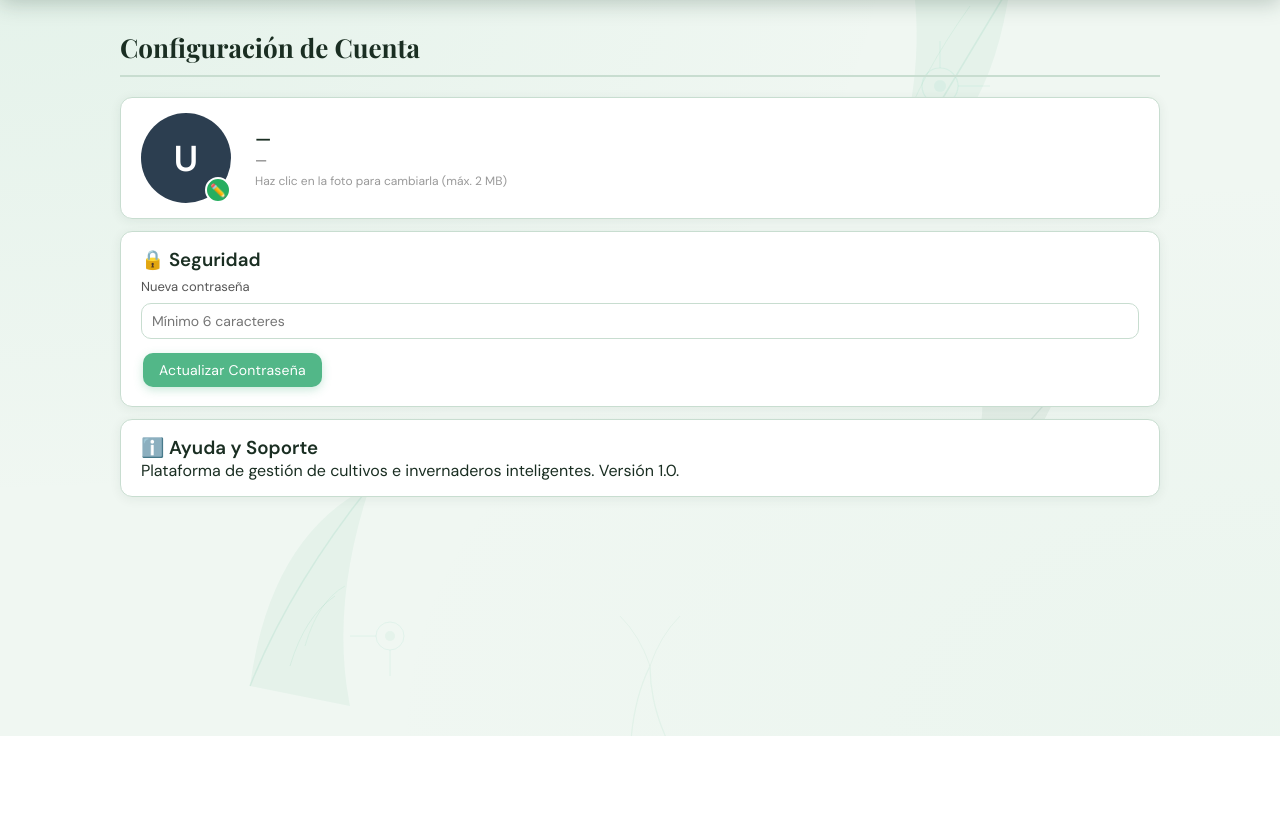
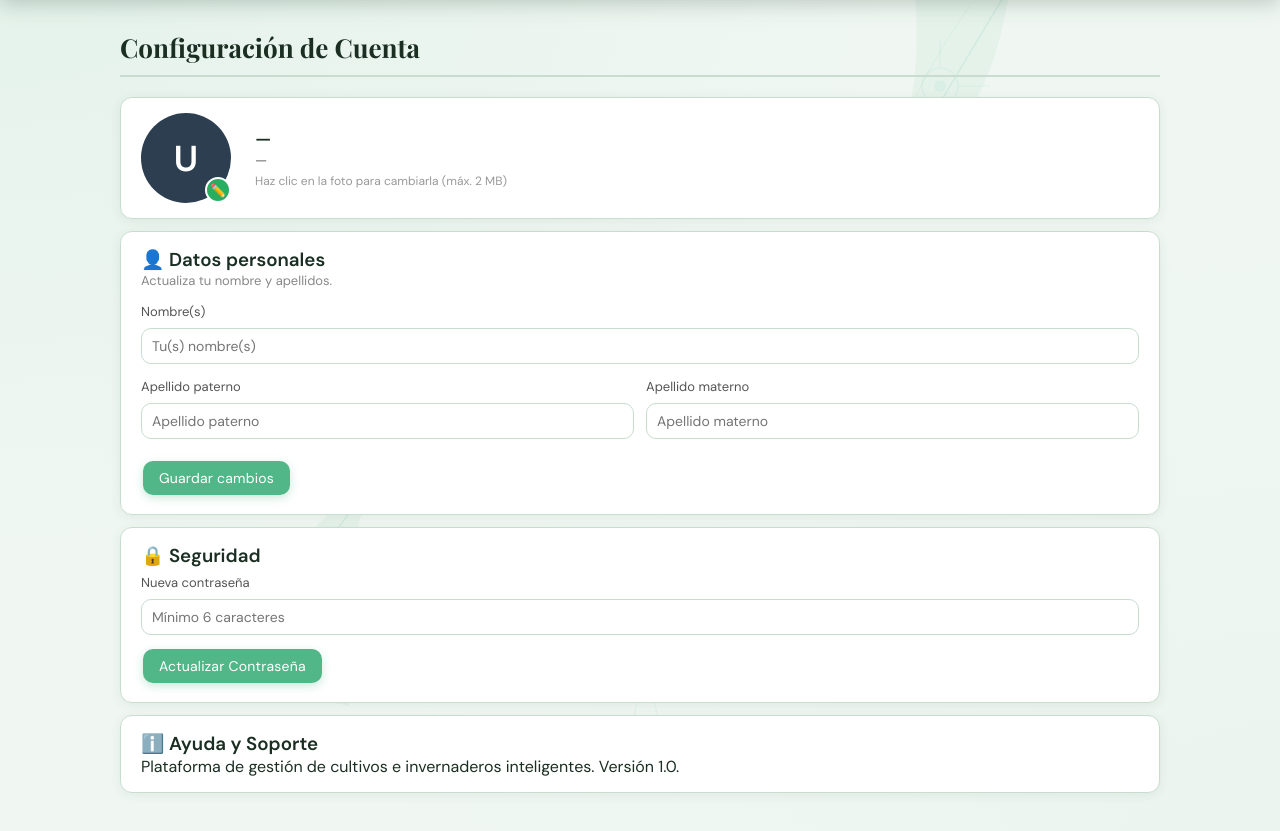
Before and after one commit to Dayz0n/aerogarden, a Flask app: page /dashboard in a window 1280 px wide, after a click on "Perfil". Shown: the part 64-895 px from the top of the page. Before the commit the page ends 800 px from the top, so only its background shows below. Run offline with Flask 3, Linux system fonts and the light colour scheme; the visitor is signed in with stand-in values (Sample User, id 1); data that the repository does not hold is empty.

Commit message:
feat: apellidos en registro y edición de nombre en perfil

```diff
--- a/app.py
+++ b/app.py
@@ -423,19 +423,21 @@ def logout():
 @app.route('/api/auth/registrar', methods=['POST'])
 def registrar_usuario():
     try:
-        data      = request.json
-        nombre    = data.get('nombre')
-        correo    = data.get('correo')
-        contrasena = data.get('contrasena')
+        data               = request.json
+        nombre             = data.get('nombre', '').strip()
+        apellido_paterno   = data.get('apellido_paterno', '').strip()
+        apellido_materno   = data.get('apellido_materno', '').strip()
+        correo             = data.get('correo', '').strip()
+        contrasena         = data.get('contrasena')
 
-        if not nombre or not correo or not contrasena:
+        if not nombre or not apellido_paterno or not apellido_materno or not correo or not contrasena:
             return jsonify({"status": "error", "mensaje": "Datos incompletos"}), 400
 
         conexion = conectar_bd()
         cursor   = conexion.cursor()
         cursor.execute(
-            "INSERT INTO `usuarios` (`nombre`, `correo`, `contraseña`) VALUES (%s, %s, %s)",
-            (nombre, correo, generate_password_hash(contrasena))
+            "INSERT INTO `usuarios` (`nombre`, `apellido_paterno`, `apellido_materno`, `correo`, `contraseña`) VALUES (%s, %s, %s, %s, %s)",
+            (nombre, apellido_paterno, apellido_materno, correo, generate_password_hash(contrasena))
         )
         conexion.commit()
         cursor.close()
@@ -443,6 +445,34 @@ def registrar_usuario():
         return jsonify({"status": "success", "mensaje": "Usuario registrado"})
     except mysql.connector.Error as err:
         return jsonify({"status": "error", "mensaje": str(err)}), 500
+
+
+@app.route('/api/usuario/actualizar_nombre', methods=['POST'])
+@login_requerido
+def actualizar_nombre():
+    try:
+        data             = request.json or {}
+        nombre           = data.get('nombre', '').strip()
+        apellido_paterno = data.get('apellido_paterno', '').strip()
+        apellido_materno = data.get('apellido_materno', '').strip()
+
+        if not nombre or not apellido_paterno or not apellido_materno:
+            return jsonify({"status": "error", "mensaje": "Todos los campos son requeridos"}), 400
+
+        conexion = conectar_bd()
+        cursor   = conexion.cursor()
+        cursor.execute(
+            "UPDATE usuarios SET nombre=%s, apellido_paterno=%s, apellido_materno=%s WHERE correo=%s",
+            (nombre, apellido_paterno, apellido_materno, session['usuario_logueado'])
+        )
+        conexion.commit()
+        cursor.close()
+        conexion.close()
+
+        session['usuario_nombre'] = nombre
+        return jsonify({"status": "success", "mensaje": "Nombre actualizado correctamente"})
+    except Exception as e:
+        return jsonify({"status": "error", "mensaje": str(e)}), 500
 
 
 @app.route('/api/auth/login', methods=['POST'])
@@ -480,7 +510,7 @@ def obtener_usuario():
         conexion = conectar_bd()
         cursor   = conexion.cursor(dictionary=True)
         cursor.execute(
-            "SELECT nombre, correo, foto_perfil FROM usuarios WHERE correo = %s",
+            "SELECT nombre, apellido_paterno, apellido_materno, correo, foto_perfil FROM usuarios WHERE correo = %s",
             (session['usuario_logueado'],)
         )
         usuario = cursor.fetchone()
@@ -491,9 +521,11 @@ def obtener_usuario():
             return jsonify({"error": "Usuario no encontrado"}), 404
 
         return jsonify({
-            "nombre":      usuario['nombre'],
-            "correo":      usuario['correo'],
-            "foto_perfil": usuario.get('foto_perfil') or None
+            "nombre":           usuario['nombre'],
+            "apellido_paterno": usuario.get('apellido_paterno') or '',
+            "apellido_materno": usuario.get('apellido_materno') or '',
+            "correo":           usuario['correo'],
+            "foto_perfil":      usuario.get('foto_perfil') or None
         })
     except Exception:
         try:
--- a/static/js/dashboard.js
+++ b/static/js/dashboard.js
@@ -958,8 +958,20 @@ async function cargarInfoUsuario() {
     try {
         const res  = await fetch('/api/usuario/info');
         const user = await res.json();
-        document.getElementById('userNombre').textContent = user.nombre || '—';
+
+        // Nombre completo
+        const nombreCompleto = [user.nombre, user.apellido_paterno, user.apellido_materno]
+            .filter(Boolean).join(' ');
+        document.getElementById('userNombre').textContent = nombreCompleto || '—';
         document.getElementById('userCorreo').textContent = user.correo || '—';
+
+        // Pre-llenar campos de edición
+        const eN = document.getElementById('editNombre');
+        const eP = document.getElementById('editApellidoPaterno');
+        const eM = document.getElementById('editApellidoMaterno');
+        if (eN) eN.value = user.nombre || '';
+        if (eP) eP.value = user.apellido_paterno || '';
+        if (eM) eM.value = user.apellido_materno || '';
 
         // Cargar foto de perfil si existe
         const fotoEl = document.getElementById('fotoPerfil');
@@ -976,6 +988,47 @@ async function cargarInfoUsuario() {
             }
         }
     } catch (e) { console.error("Error usuario:", e); }
+}
+
+async function actualizarNombrePerfil() {
+    const nombre           = document.getElementById('editNombre')?.value.trim();
+    const apellido_paterno = document.getElementById('editApellidoPaterno')?.value.trim();
+    const apellido_materno = document.getElementById('editApellidoMaterno')?.value.trim();
+    const msgEl            = document.getElementById('msgNombre');
+    const btnEl            = document.getElementById('btnActualizarNombre');
+
+    if (!nombre || !apellido_paterno || !apellido_materno) {
+        if (msgEl) { msgEl.textContent = '⚠️ Completa todos los campos.'; msgEl.style.color = '#c0392b'; msgEl.style.display = 'inline'; }
+        return;
+    }
+
+    if (btnEl) { btnEl.disabled = true; btnEl.textContent = 'Guardando...'; }
+
+    try {
+        const res  = await fetch('/api/usuario/actualizar_nombre', {
+            method:  'POST',
+            headers: { 'Content-Type': 'application/json' },
+            body:    JSON.stringify({ nombre, apellido_paterno, apellido_materno })
+        });
+        const data = await res.json();
+
+        if (res.ok && data.status === 'success') {
+            if (msgEl) { msgEl.textContent = '✅ Nombre actualizado.'; msgEl.style.color = '#1e7e4a'; msgEl.style.display = 'inline'; }
+            // Refrescar nombre mostrado
+            const nombreCompleto = [nombre, apellido_paterno, apellido_materno].join(' ');
+            const uN = document.getElementById('userNombre');
+            if (uN) uN.textContent = nombreCompleto;
+            const iN = document.getElementById('inicio-nombre');
+            if (iN) iN.textContent = nombre;
+            setTimeout(() => { if (msgEl) msgEl.style.display = 'none'; }, 3000);
+        } else {
+            if (msgEl) { msgEl.textContent = '⚠️ ' + (data.mensaje || 'Error al guardar.'); msgEl.style.color = '#c0392b'; msgEl.style.display = 'inline'; }
+        }
+    } catch {
+        if (msgEl) { msgEl.textContent = '⚠️ Error de conexión.'; msgEl.style.color = '#c0392b'; msgEl.style.display = 'inline'; }
+    } finally {
+        if (btnEl) { btnEl.disabled = false; btnEl.textContent = 'Guardar cambios'; }
+    }
 }
 
 async function cambiarPassword() {
--- a/templates/dashboard.html
+++ b/templates/dashboard.html
@@ -1160,18 +1160,15 @@
     <!-- Foto de perfil -->
     <div class="card" style="display:flex; align-items:center; gap:24px; flex-wrap:wrap;">
         <div style="position:relative; cursor:pointer;" onclick="document.getElementById('inputFoto').click()">
-            <!-- Avatar con inicial (cuando no hay foto) -->
             <div id="fotoInicial" style="
                 width:90px; height:90px; border-radius:50%;
                 background:#2c3e50; color:white;
                 display:flex; align-items:center; justify-content:center;
                 font-size:36px; font-weight:700; user-select:none;">U</div>
-            <!-- Foto real -->
             <img id="fotoPerfil" src="" alt="Foto de perfil" style="
                 display:none; width:90px; height:90px;
                 border-radius:50%; object-fit:cover;
                 border:3px solid #2c3e50;">
-            <!-- Ícono de editar -->
             <div style="
                 position:absolute; bottom:0; right:0;
                 background:#27ae60; color:white;
@@ -1185,6 +1182,30 @@
             <div style="font-size:18px; font-weight:600;" id="userNombre">—</div>
             <div style="color:#666; font-size:14px;" id="userCorreo">—</div>
             <div style="font-size:12px; color:#999; margin-top:4px;">Haz clic en la foto para cambiarla (máx. 2 MB)</div>
+        </div>
+    </div>
+
+    <!-- Editar nombre -->
+    <div class="card" style="margin-top:12px;">
+        <h3>👤 Datos personales</h3>
+        <p style="font-size:13px; color:#888; margin-bottom:14px;">Actualiza tu nombre y apellidos.</p>
+        <label>Nombre(s)</label>
+        <input type="text" id="editNombre" placeholder="Tu(s) nombre(s)">
+        <div style="display:grid; grid-template-columns:1fr 1fr; gap:12px; margin-top:2px;">
+            <div>
+                <label>Apellido paterno</label>
+                <input type="text" id="editApellidoPaterno" placeholder="Apellido paterno">
+            </div>
+            <div>
+                <label>Apellido materno</label>
+                <input type="text" id="editApellidoMaterno" placeholder="Apellido materno">
+            </div>
+        </div>
+        <div style="display:flex; align-items:center; gap:12px; margin-top:10px; flex-wrap:wrap;">
+            <button id="btnActualizarNombre" onclick="actualizarNombrePerfil()" class="btn-verde">
+                Guardar cambios
+            </button>
+            <span id="msgNombre" style="font-size:13px; display:none;"></span>
         </div>
     </div>
 
```
Also changed, not shown: templates/registro.html (+35 -8 lines).
